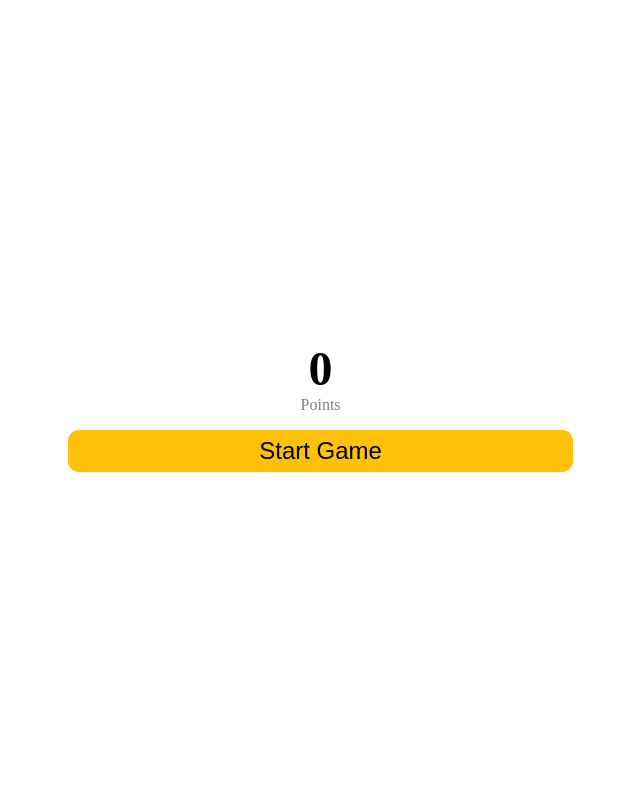
After one commit to vm47197/Web-Gaming-News, a PHP site: page /pages/games/shooter.php in a window 1280 px wide. The commit adds this page. Shown: the whole page, without its empty margins (329-969 px from the left). Run offline with PHP 8.4, Linux system fonts and the light colour scheme; some libraries are stand-ins or nearby versions.

Commit message:
shooter game

```diff
--- /dev/null
+++ b/assets/js/Shooter/shooter.js
@@ -0,0 +1,214 @@
+const canvas = document.querySelector('canvas');
+const c = canvas.getContext('2d');
+const StartBtn = document.querySelector('#StartBtn');
+const ScoreEl = document.querySelector('#ScoreEl');
+const modal = document.querySelector('#modal');
+const MainScore = document.querySelector('#MainScore');
+canvas.width = innerWidth;
+canvas.height = innerHeight;
+
+class Player {
+    constructor(x, y, radius, color) {
+        this.x = x
+        this.y = y
+        this.radius = radius
+        this.color = color
+    }
+    draw() {
+        c.beginPath();
+        c.arc(this.x, this.y, this.radius, 0, Math.PI * 2, false);
+        c.fillStyle = this.color;
+        c.fill();
+    }
+}
+
+class Projectile {
+    constructor(x, y, radius, color, velocity) {
+        this.x = x
+        this.y = y
+        this.radius = radius
+        this.color = color
+        this.velocity = velocity
+    }
+    draw() {
+        c.beginPath();
+        c.arc(this.x, this.y, this.radius, 0, Math.PI * 2, false);
+        c.fillStyle = this.color;
+        c.fill();
+    }
+    update() {
+        this.draw();
+        this.x = this.x + this.velocity.x;
+        this.y = this.y + this.velocity.y;
+    }
+}
+class Enemy {
+    constructor(x, y, radius, color, velocity) {
+        this.x = x
+        this.y = y
+        this.radius = radius
+        this.color = color
+        this.velocity = velocity
+    }
+    draw() {
+        c.beginPath();
+        c.arc(this.x, this.y, this.radius, 0, Math.PI * 2, false);
+        c.fillStyle = this.color;
+        c.fill();
+    }
+    update() {
+        this.draw();
+        this.x = this.x + this.velocity.x;
+        this.y = this.y + this.velocity.y;
+    }
+}
+const friction = 0.98
+class Particle {
+    constructor(x, y, radius, color, velocity) {
+        this.x = x
+        this.y = y
+        this.radius = radius
+        this.color = color
+        this.velocity = velocity
+        this.alpha = 1
+    }
+    draw() {
+        c.save();
+        c.globalAlpha = this.alpha;
+        c.beginPath();
+        c.arc(this.x, this.y, this.radius, 0, Math.PI * 2, false);
+        c.fillStyle = this.color;
+        c.fill();
+        c.restore();
+    }
+    update() {
+        this.draw();
+        this.velocity.x *= friction;
+        this.velocity.y *= friction;
+        this.x = this.x + this.velocity.x;
+        this.y = this.y + this.velocity.y;
+        this.alpha -= 0.01;
+    }
+}
+
+let projectiles = [];
+let enemies = [];
+let particles = [];
+let player = new Player(canvas.width / 2, canvas.height / 2, 10, 'white');
+
+function reset() {
+    projectiles = [];
+    enemies = [];
+    particles = [];
+    player = new Player(canvas.width / 2, canvas.height / 2, 10, 'white');
+    score = 0;
+    ScoreEl.innerHTML = score;
+    MainScore.innerHTML = score;
+}
+function spawnEnemies() {
+    setInterval(() => {
+        const radius = Math.random() * (30 - 7) + 7;
+        let x;
+        let y;
+        if (Math.random() < 0.5) {
+            x = Math.random() < 0.5 ? 0 - radius : canvas.width + radius;
+            y = Math.random() * canvas.height;
+        }
+        else {
+            x = Math.random() * canvas.width;
+            y = Math.random() < 0.5 ? 0 - radius : canvas.height + radius;
+        }
+        const color = `hsl(${Math.random() * 360},50%,50%)`;
+        const angle = Math.atan2(canvas.height / 2 - y, canvas.width / 2 - x);
+        const velocity = {
+            x: Math.cos(angle),
+            y: Math.sin(angle)
+        }
+        enemies.push(new Enemy(x, y, radius, color, velocity));
+    }, 1000)
+}
+
+let animationId
+let score = 0
+function animate() {
+    animationId = requestAnimationFrame(animate);
+    c.fillStyle = 'rgba(0,0,0,0.3)';
+    c.fillRect(0, 0, canvas.width, canvas.height);
+    player.draw();
+    particles.forEach((particle, index) => {
+        if (particle.alpha <= 0) {
+            particles.splice(index, 1);
+        } else {
+            particle.update();
+        }
+    })
+
+    projectiles.forEach((projectile, index) => {
+        projectile.update();
+        if (projectile.x - projectile.radius < 0 || projectile.x - projectile.radius > canvas.width || projectile.y + projectile.radius < 0 || projectile.y - projectile.radius > canvas.height) {
+            setTimeout(() => {
+                projectiles.splice(index, 1);
+            }, 0);
+        }
+    })
+    //endGame
+    enemies.forEach((enemy, index) => {
+        enemy.update();
+        const playerdist = Math.hypot(player.x - enemy.x, player.y - enemy.y);
+        if (playerdist - enemy.radius - player.radius < 1) {
+            cancelAnimationFrame(animationId);
+            modal.style.display = 'flex';
+            MainScore.innerHTML = score;
+            console.log("Here")
+        }
+        projectiles.forEach((projectile, projectileindex) => {
+            const dist = Math.hypot(projectile.x - enemy.x, projectile.y - enemy.y);
+            //Projectile Hits Enemy
+            if (dist - enemy.radius - projectile.radius < 1) {
+
+                //Explosions
+                for (let i = 0; i < enemy.radius * 2; i++) {
+                    particles.push(new Particle(projectile.x, projectile.y, Math.random() * 2, enemy.color, { x: (Math.random() - 0.5) * (6), y: (Math.random() - 0.5) * (6) }));
+                }
+                if (enemy.radius - 10 > 5) {
+                    //Increase score
+                    score += 100;
+                    ScoreEl.innerHTML = score;
+
+                    gsap.to(enemy, {
+                        radius: enemy.radius - 10
+                    })
+                    setTimeout(() => {
+                        projectiles.splice(projectileindex, 1);
+                    }, 0)
+                } else {
+                    //Increase score
+                    score += 250
+                    ScoreEl.innerHTML = score
+                    setTimeout(() => {
+                        enemies.splice(index, 1);
+                        projectiles.splice(projectileindex, 1);
+                    }, 0)
+                }
+            }
+        })
+    })
+}
+
+addEventListener('click', (event) => {
+    const angle = Math.atan2(event.clientY - canvas.height / 2, event.clientX - canvas.width / 2);
+    const velocity = {
+        x: Math.cos(angle) * 5,
+        y: Math.sin(angle) * 5
+    }
+    projectiles.push(new Projectile(
+        canvas.width / 2, canvas.height / 2, 5, 'white', velocity
+    ))
+})
+
+StartBtn.addEventListener('click', () => {
+    reset();
+    animate();
+    spawnEnemies();
+    modal.style.display = 'none';
+})
--- a/pages/games.php
+++ b/pages/games.php
@@ -48,11 +48,11 @@ else{
 				<section class="main items">
 					<article class="item first-items" >
 						<header style="border:none">
-							<a href="#"><img src="/Web-Gaming-News/images/Shooter.jpg" alt="" /></a>
+							<a href=""><img src="/Web-Gaming-News/images/Shooter.jpg" alt="" /></a>
 						</header>
 						<ul class="actions">
 							<p style="margin-bottom:4%"><b>Shooter</b>: Shoot to kill foreign objects that are trying to destroy you</p>
-							<li><a class="button" href="">Play</a></li>
+							<li><a class="button" href="games/shooter.php">Play</a></li>
 						</ul>
 					</article>
 					<article class="item first-items">
--- /dev/null
+++ b/pages/games/shooter.php
@@ -0,0 +1,82 @@
+<!DOCTYPE html>
+<html>
+<meta name="viewport" content="width=device-width, initial-scale=1.0">
+<link rel="stylesheet" href="../styles/navbar-style.css" />
+<link rel="stylesheet" href="../styles/style.css" />
+
+<head>
+    <title>Shooter Game</title>
+</head>
+<div class="fixed" id="Score">
+    <span>Score:</span><span id="ScoreEl">0</span>
+</div>
+<div class="fixed" id="modal">
+    <div style="background-color: white;width: 40%;padding: 1%;border-radius:15px;">
+        <div style="text-align: center;">
+            <h1 style="color:black; font-size: 3em;margin: 0;" id="MainScore">0</h1>
+            <span style="color:gray">Points</p>
+        </div>
+        <div>
+            <button id="StartBtn">Start Game</button>
+        </div>
+    </div>
+</div>
+<canvas style="width: 100% !important;height: 100% !important;background-color: #fff;touch-action: none;"></canvas>
+
+</html>
+<style>
+    #Score {
+        margin-top: 4.5%;
+    }
+
+    #StartBtn {
+        background-color: #ffc107;
+        width: 100%;
+        padding-top: 1%;
+        padding-bottom: 1%;
+        border-radius: 11px;
+        border-color: #ffc107;
+        border-style: solid;
+        font-size: 1.5em;
+    }
+
+
+    #modal {
+        display: flex;
+        justify-content: center;
+        top: 0px;
+        right: 0px;
+        bottom: 0px;
+        left: 0px;
+        align-items: center;
+    }
+
+    .fixed {
+        user-select: none;
+        margin-left: 1.5%;
+        margin-top: 1%;
+        color: white;
+        position: fixed;
+    }
+
+    body {
+        margin: 0;
+        background-color: #000;
+    }
+
+    @media(max-width: 900px) {
+        #Score {
+            margin-top: 7.5%;
+        }
+    }
+
+    @media(max-width: 400px) {
+        #Score {
+            margin-top: 13.5%;
+        }
+    }
+</style>
+<script src="https://cdnjs.cloudflare.com/ajax/libs/gsap/3.5.1/gsap.min.js"
+    integrity="sha512-IQLehpLoVS4fNzl7IfH8Iowfm5+RiMGtHykgZJl9AWMgqx0AmJ6cRWcB+GaGVtIsnC4voMfm8f2vwtY+6oPjpQ=="
+    crossorigin="anonymous"></script>
+<script src="../../assets/js/Shooter/shooter.js"></script>
```
